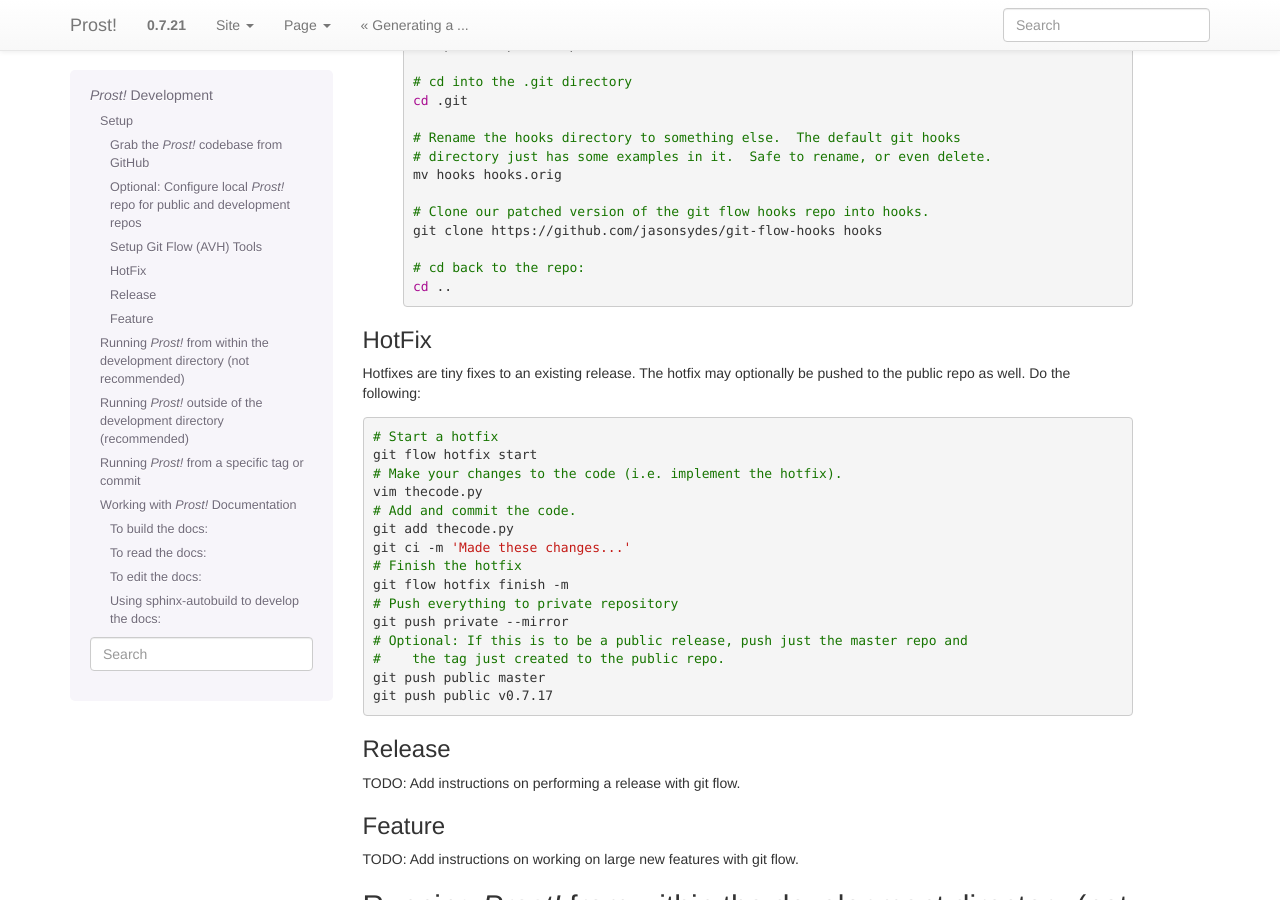
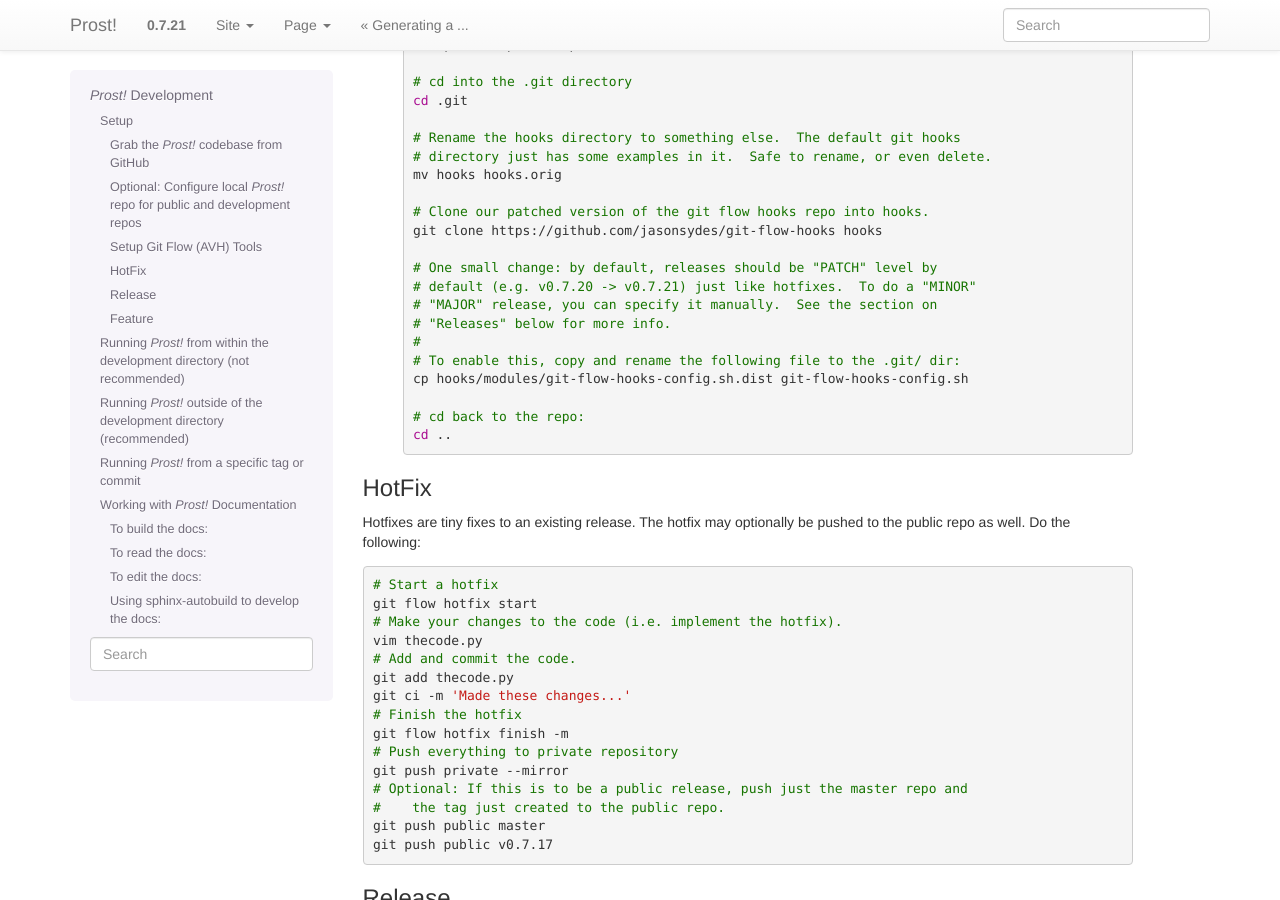
Before and after one commit to uoregon-postlethwait/prost, a Sphinx documentation site: the page built from docs/development.rst, in a window 1280 px wide and 900 px high, scrolled down 1512 px. Built offline with Sphinx 7.4.7, drawn with Linux system fonts in a browser that asks for light colours; the version number is read from the project's files by our own code.

Commit message:
better git flow setup docs

```diff
--- a/docs/development.rst
+++ b/docs/development.rst
@@ -113,6 +113,14 @@ To setup the git flow environment:
 
      # Clone our patched version of the git flow hooks repo into hooks.
      git clone https://github.com/jasonsydes/git-flow-hooks hooks
+
+     # One small change: by default, releases should be "PATCH" level by
+     # default (e.g. v0.7.20 -> v0.7.21) just like hotfixes.  To do a "MINOR"
+     # "MAJOR" release, you can specify it manually.  See the section on
+     # "Releases" below for more info.
+     #
+     # To enable this, copy and rename the following file to the .git/ dir:
+     cp hooks/modules/git-flow-hooks-config.sh.dist git-flow-hooks-config.sh
 
      # cd back to the repo:
      cd ..
```
